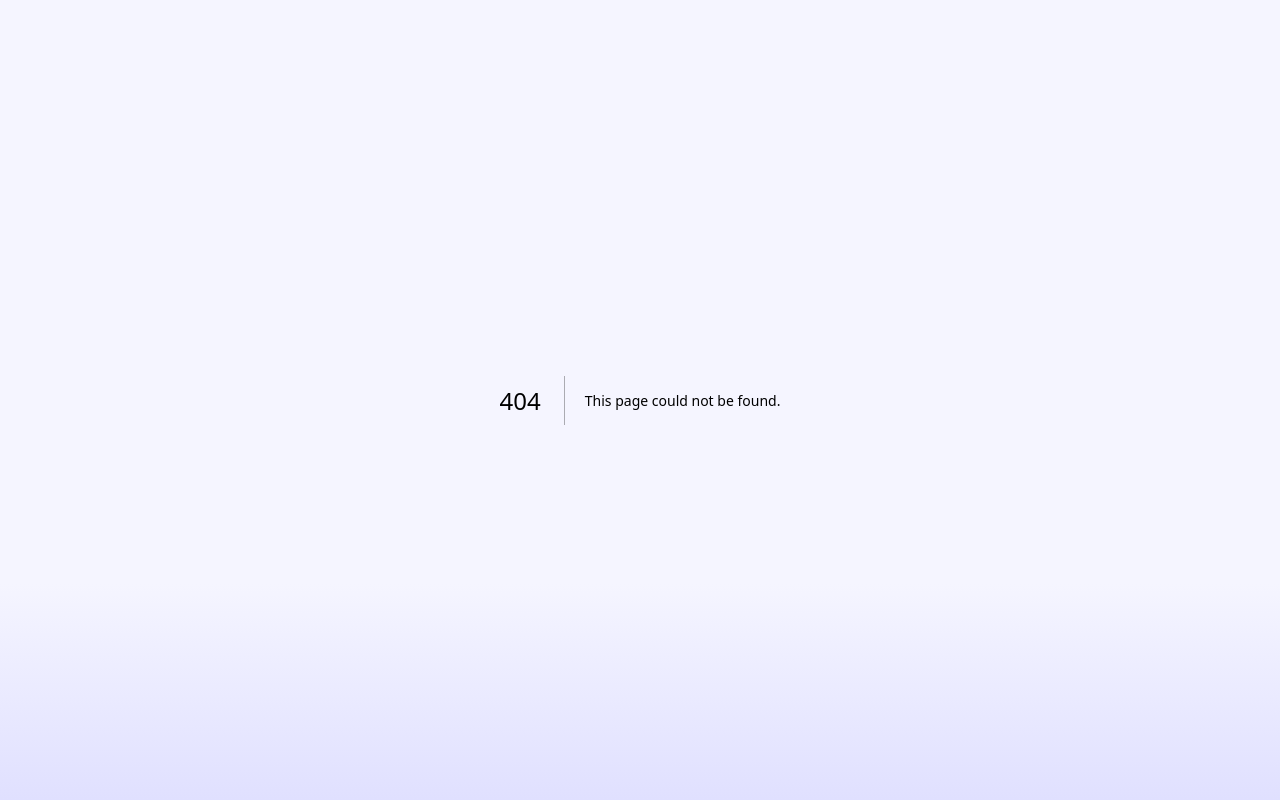
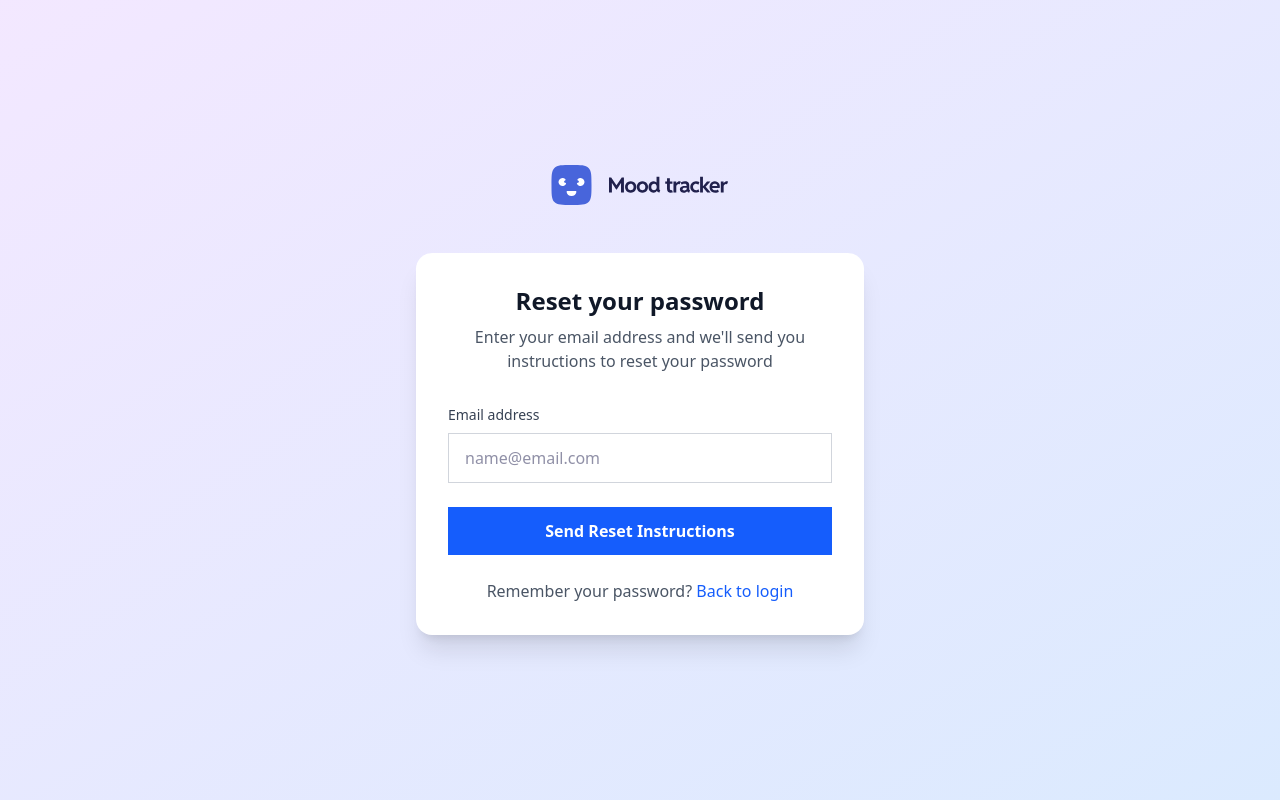
Before and after one commit to ChamuMutezva/mood-tracking-app, a Next.js app: page /forgot-password in a window 1280 px wide. Before the commit this address had no page. Built offline with nearby package versions, Linux system fonts and the light colour scheme; no server answers; a web font is replaced by a local one.

Commit message:
feat: forgot-password form

```diff
--- /dev/null
+++ b/src/actions/forgot-password.ts
@@ -0,0 +1,52 @@
+"use server"
+
+import { redirect } from "next/navigation"
+import { sql } from "@/lib/db"
+
+export async function handleForgotPassword(formData: FormData) {
+  const email = formData.get("email") as string
+
+  const errors: Record<string, string> = {}
+
+  if (!email) {
+    errors.email = "Email is required"
+  } else if (!/\S+@\S+\.\S+/.test(email)) {
+    errors.email = "Please enter a valid email address"
+  }
+
+  if (Object.keys(errors).length > 0) {
+    const searchParams = new URLSearchParams()
+    Object.entries(errors).forEach(([field, message]) => {
+      searchParams.set(`error_${field}`, message)
+    })
+    if (email) searchParams.set("email", email)
+    redirect(`/forgot-password?${searchParams.toString()}`)
+  }
+
+  try {
+    // Check if user exists in database
+    const result = await sql`
+      SELECT email FROM users WHERE email = ${email}
+    `
+
+    if (result.length === 0) {
+      // Don't reveal if email exists or not for security
+      const searchParams = new URLSearchParams()
+      searchParams.set("success", "If an account with that email exists, we've sent password reset instructions.")
+      redirect(`/forgot-password?${searchParams.toString()}`)
+    }
+
+    // TODO: In production, send actual password reset email here
+    console.log("Password reset requested for:", email)
+
+    const searchParams = new URLSearchParams()
+    searchParams.set("success", "If an account with that email exists, we've sent password reset instructions.")
+    redirect(`/forgot-password?${searchParams.toString()}`)
+  } catch (error) {
+    console.error("Forgot password error:", error)
+    const searchParams = new URLSearchParams()
+    searchParams.set("error_general", "An error occurred. Please try again.")
+    if (email) searchParams.set("email", email)
+    redirect(`/forgot-password?${searchParams.toString()}`)
+  }
+}
--- /dev/null
+++ b/src/app/forgot-password/page.tsx
@@ -0,0 +1,93 @@
+import Link from "next/link"
+import { Field, Label, Input, Button } from "@headlessui/react"
+import Image from "next/image"
+import { handleForgotPassword } from "@/actions/forgot-password"
+
+interface ForgotPasswordPageProps {
+  searchParams: Promise<{ [key: string]: string | string[] | undefined }>
+}
+
+export default async function ForgotPasswordPage({ searchParams }: Readonly<ForgotPasswordPageProps>) {
+  const params = await searchParams
+  const emailError = params.error_email as string
+  const generalError = params.error_general as string
+  const successMessage = params.success as string
+  const preservedEmail = params.email as string
+
+  return (
+    <div className="min-h-screen bg-gradient-to-br from-purple-100 to-blue-100 flex flex-col items-center justify-center p-4">
+      {/* Logo and Brand */}
+      <div className="text-center mb-8">
+        <div className="flex items-center justify-center gap-2 mb-4">
+          <Image src="/assets/images/logo.svg" alt="Mood tracking system" width={178} height={40} priority />
+        </div>
+      </div>
+
+      <div className="w-full max-w-md">
+        <div className="bg-white rounded-2xl shadow-xl p-8">
+          {/* Form Header */}
+          <div className="text-center mb-8">
+            <h1 className="text-2xl font-bold text-gray-900 mb-2">Reset your password</h1>
+            <p className="text-gray-600">
+              Enter your email address and we'll send you instructions to reset your password
+            </p>
+          </div>
+
+          <form action={handleForgotPassword} className="space-y-6" noValidate>
+            {successMessage && (
+              <div className="bg-green-50 border border-green-200 rounded-lg p-4 mb-4" role="alert" aria-live="polite">
+                <p className="text-green-600 text-sm">{successMessage}</p>
+              </div>
+            )}
+
+            {generalError && (
+              <div className="bg-red-50 border border-red-200 rounded-lg p-4 mb-4" role="alert" aria-live="assertive">
+                <p className="text-red-600 text-sm">{generalError}</p>
+              </div>
+            )}
+
+            <Field>
+              <Label htmlFor="email" className="block text-sm font-medium text-gray-700 mb-2">
+                Email address
+              </Label>
+              <Input
+                id="email"
+                name="email"
+                type="email"
+                placeholder="name@email.com"
+                defaultValue={preservedEmail || ""}
+                aria-invalid={emailError ? "true" : "false"}
+                aria-describedby={emailError ? "email-error" : undefined}
+                className={`w-full px-4 py-3 border rounded-lg focus:ring-2 focus:ring-blue-500 focus:border-blue-500 transition-colors ${
+                  emailError ? "border-red-300 focus:ring-red-500 focus:border-red-500" : "border-gray-300"
+                }`}
+              />
+              {emailError && (
+                <p id="email-error" className="mt-1 text-sm text-red-600" role="alert" aria-live="polite">
+                  {emailError}
+                </p>
+              )}
+            </Field>
+
+            <Button
+              type="submit"
+              className="w-full bg-blue-600 hover:bg-blue-700 text-white font-semibold py-3 px-4 rounded-lg transition-colors duration-200"
+            >
+              Send Reset Instructions
+            </Button>
+          </form>
+
+          {/* Back to Login Link */}
+          <div className="text-center mt-6">
+            <p className="text-gray-600">
+              Remember your password?{" "}
+              <Link href="/login" className="text-blue-600 hover:text-blue-700 font-medium">
+                Back to login
+              </Link>
+            </p>
+          </div>
+        </div>
+      </div>
+    </div>
+  )
+}
```
